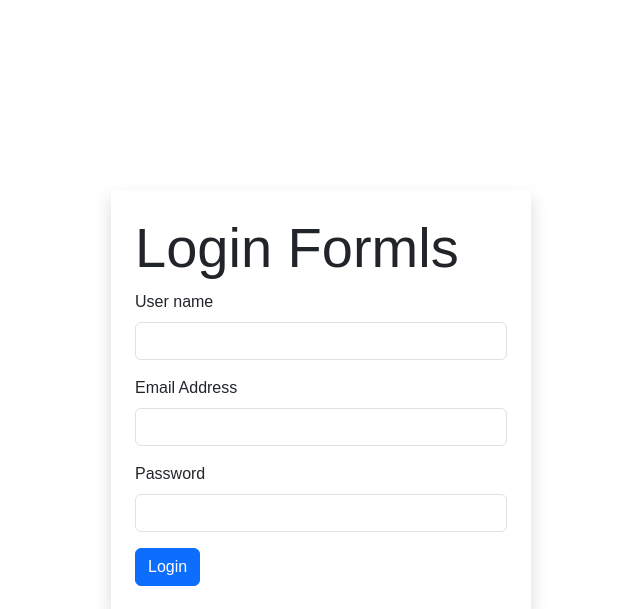
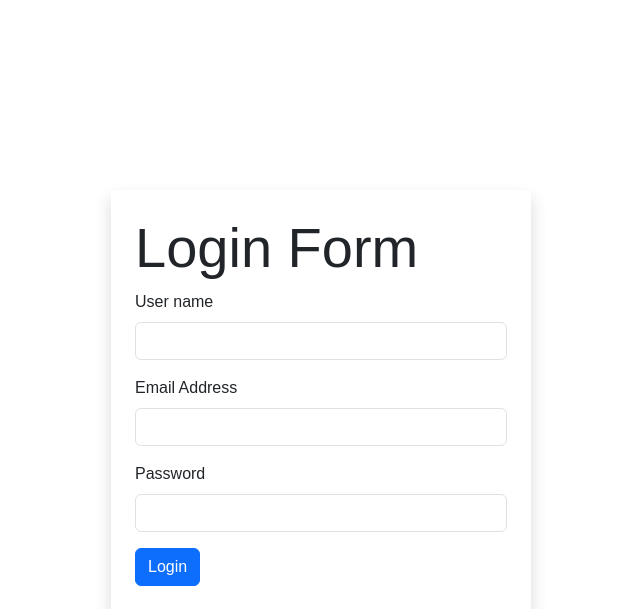
Before and after one commit to edinabwari/task-management-system, a PHP site: page /login.php in a window 1280 px wide. Shown: the top 609 px of the page, without its empty margins (319-959 px from the left). Run offline with PHP 8.4, Linux system fonts and the light colour scheme.

Commit message:
Updated the log in form

```diff
--- a/login.php
+++ b/login.php
@@ -8,10 +8,9 @@
 	<link rel="stylesheet" href="css/style.css">
 </head>
 <body class="login-body">
-
       <form method="POST" action="app/login.php" class="shadow p-4">
 
-      	  <h3 class="display-4">Login Formls</h3>
+      	  <h3 class="display-4">Login Form</h3>
       	  <?php if (isset($_GET['error'])) {?>
       	  	<div class="alert alert-danger" role="alert">
 			  <?php echo htmlspecialchars($_GET['error']); ?>
```
